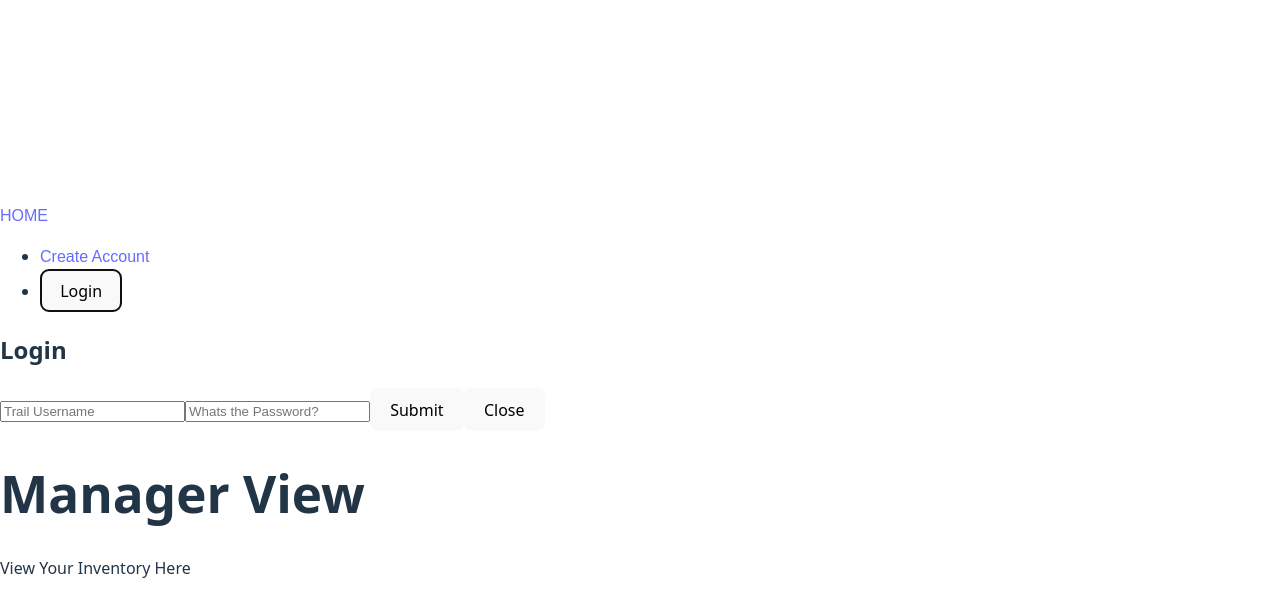
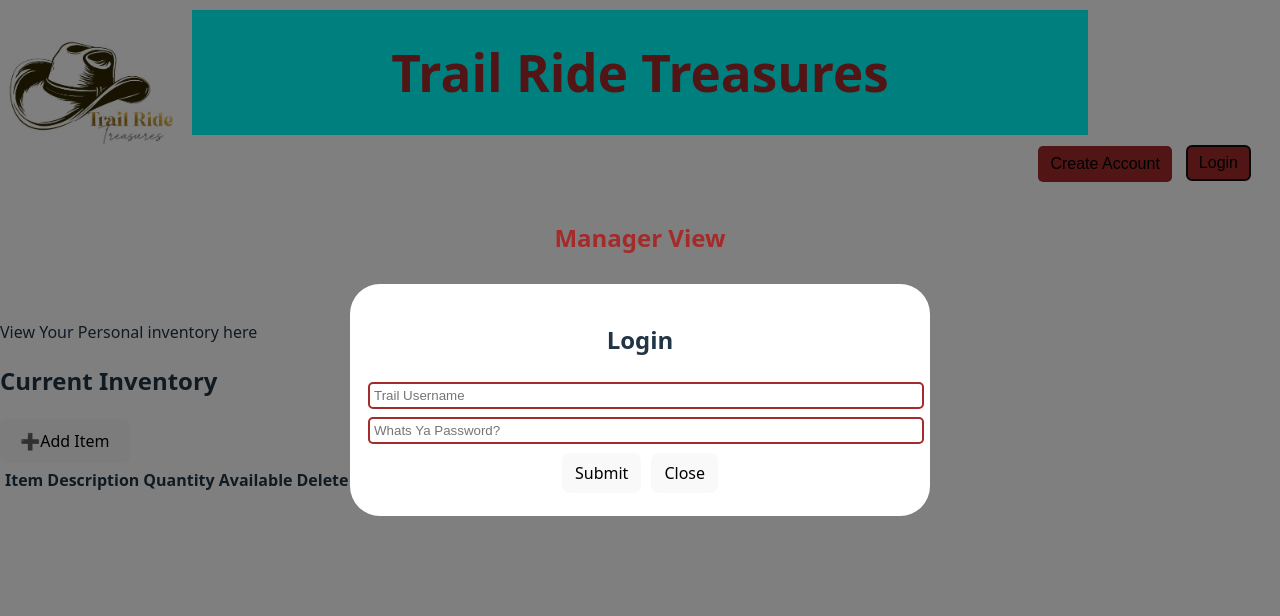
Before and after one commit to jessicaghunt/z-prefix-CRUD-application-project, a React (Vite) app in the folder frontend/: page /login in a window 1280 px wide. Both pictures are taken after a click on the button "Login". Shown: the top 616 px of the page. Built offline with nearby package versions, Linux system fonts and the light colour scheme.

Commit message:
working on create account function then will start backend

```diff
--- a/frontend/src/components/Header.jsx
+++ b/frontend/src/components/Header.jsx
@@ -1,5 +1,6 @@
 import { Link, useNavigate } from "react-router-dom";
 import { useState } from "react";
+import '../styles/Header.css'
 // import Siderbar from "./src/styles/Siderbar.css"
 const Heading = () => {
     const [popUp, setPopUp] = useState(false);
@@ -21,20 +22,23 @@ const Heading = () => {
         <>
         <div className="heading-bar">
             <div className="logo">
-                <Link to="/"><div style={{ position: 'relative', fontFamily: 'sans-serif'}}>
-                    {/* <img src="../test-image.png" className="logo" /> */}
-                    HOME</div>
+                <Link to="/">
+                <img src="/silhouette-cowboy-hat-logo.JPG" className="logo" alt="Logo" />
+                    {/* HOME */}
                 </Link>
+                </div>
+                <div className="company-header">
+                    <h1>Trail Ride Treasures</h1>
                 </div>
                 <div className="nav-bar">
                 <nav>
                     <ul>
                         <li>
                             <Link to="/create_account" title="Create Account">
-                            <div style={{ position: 'relative', fontFamily: 'sans-serif'}}>
+                            {/* <div style={{ position: 'relative', fontFamily: 'sans-serif'}}> */}
                             {/* <img src="../test-image.png" className="logo" /> */}
                                 <div className="link-word">Create Account</div>
-                            </div></Link>
+                            </Link>
                         </li>
                         <li> <button onClick={() => setPopUp(true)} className="login-button">Login</button>
                         {/* <Link to="/login" title="Manager Login"> */}
@@ -57,7 +61,7 @@ const Heading = () => {
                             type="text" placeholder="Trail Username" value={username} onChange={(e) => setUsername(e.target.value)}
                             />
                         <input
-                            type="password" placeholder="Whats the Password?" value={password} onChange={(e) => setPassword(e.target.value)}
+                            type="password" placeholder="Whats Ya Password?" value={password} onChange={(e) => setPassword(e.target.value)}
                             />
                             <button onClick={runLogin}>Submit</button>
                             <button onClick={() => setPopUp(false)}>Close</button>
--- a/frontend/src/pages/Home.jsx
+++ b/frontend/src/pages/Home.jsx
@@ -2,13 +2,44 @@ import { react } from "react";
 
 // import { useState, useEffect } from "react";
 // import { Link } from "react-router-dom";
-// import import "../styles/Home.css";
+import "../styles/Home.css";
 
 const Home = () => {
     return(
-        <div className="header">
-        <h1>Trailride Treasures</h1>
+        <>
+        <div className="home-container">
+        <div className="home-header">
+        <h2>Welcome Home</h2>
         </div>
+        <div className="page-description">
+        <p>All of your trail ride needs found in one place</p>
+        </div>
+        <div className="full-inventory-container">
+            <h2>Current Inventory</h2>
+            <div className="full-inventory-header">
+                <table>
+                    <thread>
+                        <tr>
+                            <th>Item</th>
+                            <th>Description</th>
+                            <th>Quantity Available</th>
+                        </tr>
+                    </thread>
+                    <tbody>
+                        {/* {item?.map((item, index) => (
+                        <tr key={index}>
+                            <td>{item?.item_name || "n/a"}</td>
+                            <td>{item?.description || "n/a"}</td>
+                            <td>{item?.quantity || "n/a"}</td>
+                        </tr>
+                        ))} */}
+                    </tbody>
+                </table>
+            </div>
+        </div>
+
+        </div>
+        </>
     );
 }
 
--- a/frontend/src/pages/Manager.jsx
+++ b/frontend/src/pages/Manager.jsx
@@ -1,15 +1,73 @@
-import { react } from "react";
+import { react, useState } from "react";
+import "../styles/Home.css";
 
 // import { useState, useEffect } from "react";
 // import { Link } from "react-router-dom";
 // import import "../styles/Home.css";
 
 const ManagerLogin = () => {
+    const [popUp, setPopUp] = useState(false);
+
     return(
-        <div className="header">
-        <h1>Manager View</h1>
-        <p>View Your Inventory Here</p>
+  <>
+        <div className="home-container">
+        <div className="home-header">
+        <h2>Manager View</h2>
         </div>
+        <div className="page-description">
+        <p>View Your Personal inventory here</p>
+        </div>
+        <div className="full-inventory-container">
+            <h2>Current Inventory</h2>
+            <div className="full-inventory-header">
+            <button onClick={() => setPopUp(true)} className="add-item-button">➕Add Item</button>
+                <table>
+                    <thread>
+                        <tr>
+                            <th>Item</th>
+                            <th>Description</th>
+                            <th>Quantity Available</th>
+                            <th>Delete</th>
+                            <th>Edit</th>
+                        </tr>
+                    </thread>
+                    <tbody>
+                        {/* {item?.map((item, index) => (
+                        <tr key={index}>
+                            <td>{item?.item_name || "n/a"}</td>
+                            <td>{item?.description || "n/a"}</td>
+                            <td>{item?.quantity || "n/a"}</td>
+                        </tr>
+                        ))} */}
+                    </tbody>
+                </table>
+            </div>
+        </div>
+        {popUp && (
+            <div className="add-item-popup">
+                <div className="add-item-popup-container">
+                    <h3>Add New Item</h3>
+                    {/* <div>
+                        <label>Item Name</label>
+                        <input type="text" name="itemName" value={newItem.itemName} onChange={handleChange} placeholder="Enter new item" />
+                        </div>
+                        <div>
+                            <label>Description</label>
+                            <input type="text" name="description" value={newItem.description} onChange={handleChange} placeholder="Enter Description" />
+                        </div>
+                        <div>
+                            <label>Quantity</label>
+                            <input type="number" name="quantity" value={newItem.quantity} onChange={handleChange} placeholder="Quantity?" />
+                        </div>
+
+                     <button onClick={handleAddItem}>Add Item</button> */}
+                    <button onClick={() => setPopUp(false)}>Close</button>
+                    </div>
+                </div>
+        )}
+
+        </div>
+        </>
     );
 }
 
--- a/frontend/src/styles/Header.css
+++ b/frontend/src/styles/Header.css
@@ -0,0 +1,94 @@
+.company-header {
+    display: flex;
+    justify-content: center;
+    align-items: center;
+    text-align: center;
+    width: 70%;
+    position: absolute;
+    top: 10px;
+    left: 50%;
+    transform: translateX(-50%);
+    color: brown;
+    background-color: aqua;
+
+}
+
+.logo {
+    position: absolute;
+    top: 10px;
+    left: -10px;
+}
+.logo img{
+    width: 200px;
+    height: auto;
+
+}
+.nav-bar ul {
+    list-style: none;
+    display: flex;
+    gap: 15px;
+}
+.link-word {
+    background-color: brown;
+    color: black;
+    border: none;
+    padding: 6px 12px;
+    cursor: pointer;
+    border-radius: 5px;
+    font-family:fantasy;
+}
+
+.link-word:hover {
+    background-color: darkred;
+}
+
+.login-button {
+    background-color: brown;
+    color: black;
+    border: none;
+    padding: 8px 12px;
+    cursor: pointer;
+    border-radius: 5px;
+    font-family:fantasy;
+}
+
+.popup-overlay {
+    position: fixed;
+    top: 0;
+    left: 0;
+    width: 100%;
+    height: 100%;
+    background: rgba(0, 0, 0, 0.5);
+    display: flex;
+    justify-content: center;
+    align-items: center;
+}
+
+.popup-container {
+    background: white;
+    padding: 18px;
+    border-radius: 30px;
+    text-align: center;
+}
+
+.popup-container input {
+    width: 100%;
+    padding: 4px;
+    margin: 4px 0;
+    border: 2px solid brown;
+    border-radius: 5px;
+}
+
+.popup-container button {
+    padding: 8px 12px;
+    margin: 5px;
+    cursor: pointer;
+}
+
+.nav-bar {
+    position: absolute;
+    top: 130px;
+    right: 0;
+    padding-right: 30px;
+
+}
--- a/frontend/src/styles/Home.css
+++ b/frontend/src/styles/Home.css
@@ -1,6 +1,16 @@
-.header :hover {
-    transform: scale(1.8);
+/* .home-container {
+    background-color: blueviolet;
+    width: 500px;
+} */
+.home-header :hover {
+    transform: scale(1.2);
 }
-.header {
-    color: blue;
+.home-header {
+    display: flex;
+    justify-content: center;
+    color: brown;
+    position: absolute;
+    top: 200px;
+    left: 50%;
+    transform: translateX(-50%);
 }
```
Also changed, not shown: frontend/src/components/Sidebar.jsx (deleted, +0 -78 lines), frontend/public/silhouette-cowboy-hat-logo.JPG (added).
